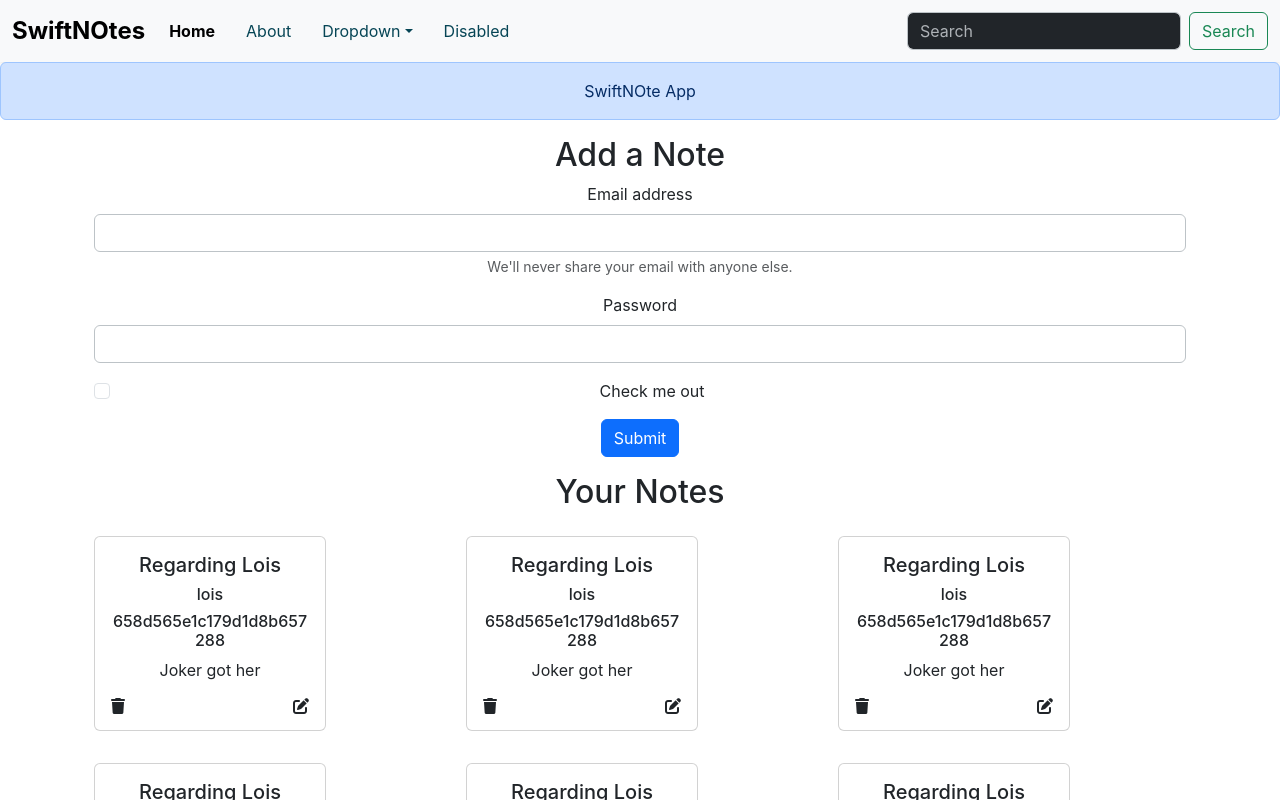
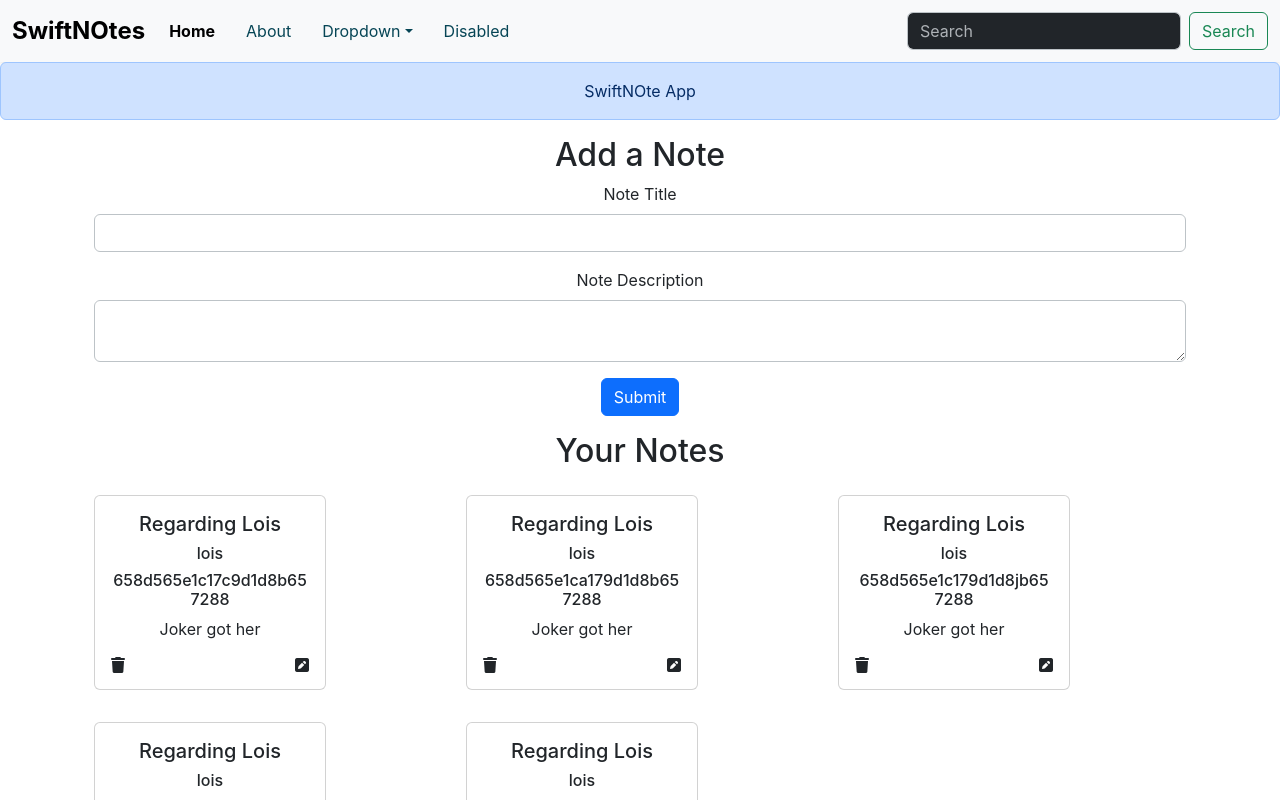
Before and after one commit to UtkarshShrivastava1/SwiftNotes, a React (Create React App) app in the folder frontend/swiftnotes/: page / in a window 1280 px wide. Shown: the top 800 px of the page. Built offline with nearby package versions, Linux system fonts and the light colour scheme.

Commit message:
Commit_17[AddNote Component added]

```diff
--- /dev/null
+++ b/frontend/swiftnotes/src/Components/AddNote.js
@@ -0,0 +1,78 @@
+// Components/AddNote.js
+import React, { useContext, useState } from "react";
+import noteContext from "../Context/Notes/noteContext";
+
+const AddNote = () => {
+  const context = useContext(noteContext);
+  const { addNote } = context;
+
+  // State for the form inputs
+  const [note, setNote] = useState({
+    title: "",
+    description: "",
+    tag: "",
+    // Add more fields if needed
+  });
+
+  // Destructure values from note
+  const { title, description, tag } = note;
+
+  // Handle form input changes
+  const handleChange = (e) => {
+    setNote({ ...note, [e.target.id]: e.target.value });
+  };
+
+  // Handle form submission
+  const handleSubmit = (e) => {
+    e.preventDefault();
+
+    // Perform any necessary actions with the form data
+    // For example, you can add a new note to the state using the addNote function
+    addNote(note.title, note.description, note.tag);
+
+    // Clear the form after submission
+    setNote({
+      title: "",
+      description: "",
+      tag: "default",
+    });
+  };
+
+  return (
+    <div>
+      <div className="container my-3">
+        <h2>Add a Note</h2>
+        <form onSubmit={handleSubmit}>
+          <div className="mb-3">
+            <label htmlFor="title" className="form-label">
+              Note Title
+            </label>
+            <input
+              type="text"
+              className="form-control"
+              id="title"
+              value={title}
+              onChange={handleChange}
+            />
+          </div>
+          <div className="mb-3">
+            <label htmlFor="description" className="form-label">
+              Note Description
+            </label>
+            <textarea
+              className="form-control"
+              id="description"
+              value={description}
+              onChange={handleChange}
+            />
+          </div>
+          <button type="submit" className="btn btn-primary">
+            Submit
+          </button>
+        </form>
+      </div>
+    </div>
+  );
+};
+
+export default AddNote;
--- a/frontend/swiftnotes/src/Components/Home.js
+++ b/frontend/swiftnotes/src/Components/Home.js
@@ -1,92 +1,10 @@
 // Components/Home.js
-import React, { useContext, useState } from "react";
+import React from "react";
 import Notes from "./Notes";
-import noteContext from "../Context/Notes/noteContext";
 
 const Home = () => {
-  const context = useContext(noteContext);
-
-  // State for the form inputs
-  const [formData, setFormData] = useState({
-    email: "",
-    password: "",
-    // Add more fields if needed
-  });
-
-  // Destructure values from formData
-  const { email, password } = formData;
-
-  // Handle form input changes
-  const handleChange = (e) => {
-    setFormData({ ...formData, [e.target.id]: e.target.value });
-  };
-
-  // Handle form submission
-  const handleSubmit = (e) => {
-    e.preventDefault();
-
-    // Perform any necessary actions with the form data
-    // For example, you can add a new note to the state
-    context.setNotes([
-      ...context.notes,
-      { title: "New Note", content: "Note content" },
-    ]);
-
-    // Clear the form after submission
-    setFormData({
-      email: "",
-      password: "",
-    });
-  };
-
   return (
     <div>
-      <div className="container my-3">
-        <h2>Add a Note</h2>
-        <form onSubmit={handleSubmit}>
-          <div className="mb-3">
-            <label htmlFor="email" className="form-label">
-              Email address
-            </label>
-            <input
-              type="email"
-              className="form-control"
-              id="email"
-              aria-describedby="emailHelp"
-              value={email}
-              onChange={handleChange}
-            />
-            <div id="emailHelp" className="form-text">
-              We'll never share your email with anyone else.
-            </div>
-          </div>
-          <div className="mb-3">
-            <label htmlFor="password" className="form-label">
-              Password
-            </label>
-            <input
-              type="password"
-              className="form-control"
-              id="password"
-              value={password}
-              onChange={handleChange}
-            />
-          </div>
-          <div className="mb-3 form-check">
-            <input
-              type="checkbox"
-              className="form-check-input"
-              id="exampleCheck1"
-            />
-            <label className="form-check-label" htmlFor="exampleCheck1">
-              Check me out
-            </label>
-          </div>
-          <button type="submit" className="btn btn-primary">
-            Submit
-          </button>
-        </form>
-      </div>
       <Notes />
     </div>
   );
--- a/frontend/swiftnotes/src/Components/Noteitem.js
+++ b/frontend/swiftnotes/src/Components/Noteitem.js
@@ -1,3 +1,4 @@
+// Components/Noteitem.js
 import React from "react";
 
 const Noteitem = (props) => {
@@ -9,12 +10,14 @@ const Noteitem = (props) => {
       <div className="card">
         <div className="card-body">
           <h5 className="card-title">{title}</h5>
-          <h6>{tag}</h6> <h6>{user}</h6>
+          <h6>{tag}</h6>
+          <h6>{user}</h6>
           <p className="card-text">{description}</p>
           <div className="d-flex justify-content-between align-items-center mt-3">
-            <i class="fa-sharp fa-solid fa-trash"></i>
-            {/*fontawesome */}
-            <i class="fa-sharp fa-solid fa-pen-to-square"></i>
+            <i className="fas fa-trash"></i>{" "}
+            {/* Update with the correct class names */}
+            {/* Font Awesome solid pen icon */}
+            <i className="fas fa-pen-square"></i>
           </div>
         </div>
       </div>
--- a/frontend/swiftnotes/src/Components/Notes.js
+++ b/frontend/swiftnotes/src/Components/Notes.js
@@ -1,11 +1,15 @@
+// Components/Notes.js
 import React, { useContext } from "react";
 import noteContext from "../Context/Notes/noteContext";
 import Noteitem from "./Noteitem";
+import AddNote from "./AddNote";
 
 const Notes = () => {
   const context = useContext(noteContext);
-
+  const { notes, addNote } = context;
   return (
+    <>
+      <AddNote />
       <div className="container my-3">
         <h2>Your Notes</h2>
         <div className="row">
@@ -16,6 +20,7 @@ const Notes = () => {
           ))}
         </div>
       </div>
+    </>
   );
 };
 
--- a/frontend/swiftnotes/src/Context/Notes/NoteState.js
+++ b/frontend/swiftnotes/src/Context/Notes/NoteState.js
@@ -1,12 +1,13 @@
-// Context/Notes/NoteState.js
 import React, { useState } from "react";
-import NoteContext from "./noteContext"; // Fix the import statement
+import NoteContext from "./noteContext";
 
 const NoteState = (props) => {
+  // Dummy notes for testing to be connected to the database
   const notesInitial = [
+    // ... (your initial notes)
     {
-      _id: "658d56951c179d1d8b65728d",
-      user: "658d565e1c179d1d8b657288",
+      _id: "658d56951c179d1asdad8b65728d",
+      user: "658d565e1c17c9d1d8b657288",
       title: "Regarding Lois",
       description: "Joker got her",
       tag: "lois",
@@ -14,8 +15,8 @@ const NoteState = (props) => {
       __v: 0,
     },
     {
-      _id: "658d56bd1c179d1d8b657294",
-      user: "658d565e1c179d1d8b657288",
+      _id: "658d56bd1c179d1add8b657294",
+      user: "658d565e1ca179d1d8b657288",
       title: "Regarding Lois",
       description: "Joker got her",
       tag: "lois",
@@ -23,8 +24,8 @@ const NoteState = (props) => {
       __v: 0,
     },
     {
-      _id: "658d56bd1c179d1d8b657294",
-      user: "658d565e1c179d1d8b657288",
+      _id: "658d56bd1c179d1ddsa8b657294",
+      user: "658d565e1c179d1d8jb657288",
       title: "Regarding Lois",
       description: "Joker got her",
       tag: "lois",
@@ -32,8 +33,8 @@ const NoteState = (props) => {
       __v: 0,
     },
     {
-      _id: "658d56bd1c179d1d8b657294",
-      user: "658d565e1c179d1d8b657288",
+      _id: "658d56bd1casd179d1d8b657294",
+      user: "658d565e1c179drh1d8b657288",
       title: "Regarding Lois",
       description: "Joker got her",
       tag: "lois",
@@ -41,17 +42,8 @@ const NoteState = (props) => {
       __v: 0,
     },
     {
-      _id: "658d56bd1c179d1d8b657294",
-      user: "658d565e1c179d1d8b657288",
-      title: "Regarding Lois",
-      description: "Joker got her",
-      tag: "lois",
-      date: "2023-12-28T11:06:37.111Z",
-      __v: 0,
-    },
-    {
-      _id: "658d56bd1c179d1d8b657294",
-      user: "658d565e1c179d1d8b657288",
+      _id: "658d56bd1c179d1d8b6ds57294",
+      user: "658d565e1c179hrtd1d8b657288",
       title: "Regarding Lois",
       description: "Joker got her",
       tag: "lois",
@@ -60,9 +52,41 @@ const NoteState = (props) => {
     },
   ];
 
+  // State to manage notes
   const [notes, setNotes] = useState(notesInitial);
+
+  // Function to add a new note
+  const addNote = (title, description, tag) => {
+    // TODO: API Call
+    console.log("Adding a new Note");
+    const note = {
+      _id: "658d56bd1c179d1d8b657294",
+      user: "658d565e1c179d1gdr4d8b657288",
+      title: title,
+      description: description,
+      tag: tag,
+      date: "2023-12-28T11:06:37.111Z",
+      __v: 0,
+    };
+    setNotes([...notes, note]); // Use the spread operator to create a new array
+  };
+
+  // Function to delete a note by ID
+  const deleteNote = (noteId) => {
+    const updatedNotes = notes.filter((note) => note._id !== noteId);
+    setNotes(updatedNotes);
+  };
+
+  // Function to edit a note
+  const editNote = (editedNote) => {
+    const updatedNotes = notes.map((note) =>
+      note._id === editedNote._id ? editedNote : note
+    );
+    setNotes(updatedNotes);
+  };
+
   return (
-    <NoteContext.Provider value={{ notes, setNotes }}>
+    <NoteContext.Provider value={{ notes, addNote, deleteNote, editNote }}>
       {props.children}
     </NoteContext.Provider>
   );
```
Lines whose indentation alone changed are shown as unchanged.
